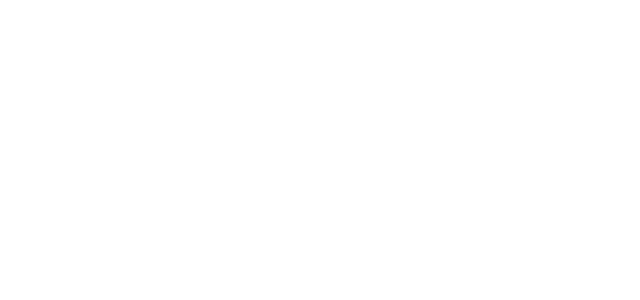
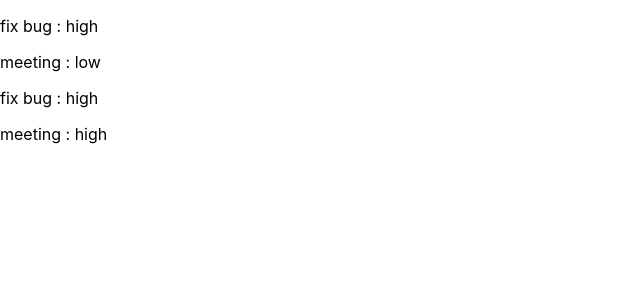
Before and after one commit to bytrustu/learn-react, a React (Create React App) app in the folder step4/recipe/: page / in a window 1280 px wide. Shown: the top 300 px of the page, without its empty margins (0-640 px from the left). Built offline with nearby package versions, Linux system fonts and the light colour scheme.

Commit message:
end ReactMemo

```diff
--- a/step4/recipe/src/App.js
+++ b/step4/recipe/src/App.js
@@ -6,14 +6,23 @@ import AsyncAwaitComponent from "./AsyncAwait";
 import PrevState from "./PrevState";
 import UseEffectTimer, {UseReducerTimer} from "./UseReducer";
 import {RefExample1, RefExample2} from "./UseRef";
+import ReactMemo from "./ReactMemo";
 
 function App() {
-    const onClick = () => {console.log('on click')};
+
+    const prevProps = {
+        todos: [{ title: 'fix bug', priority: 'high'}, { title: 'meeting', priority: 'low'}]
+    }
+
+    const nextProps = {
+        todos: [{ title: 'fix bug', priority: 'high'}, { title: 'meeting', priority: 'high'}]
+    }
+
     return (
         <>
-            <RefExample2 onClick={onClick}/>
+            <ReactMemo prevProps={prevProps} nextProps={nextProps}/>
         </>
-    );
+    )
 }
 
 export default App;
--- /dev/null
+++ b/step4/recipe/src/ReactMemo.jsx
@@ -0,0 +1,17 @@
+import React, { memo } from 'react';
+
+function ReactMemo ({ prevProps, nextProps }) {
+
+    return (
+        <div>
+            {prevProps.todos.map(v => <p>{v.title} : {v.priority}</p>)}
+            {nextProps.todos.map(v => <p>{v.title} : {v.priority}</p>)}
+        </div>
+    )
+}
+
+function isEqual(prevProps, nextProps) {
+    return prevProps === nextProps;
+}
+
+export default memo(ReactMemo, isEqual);
```
